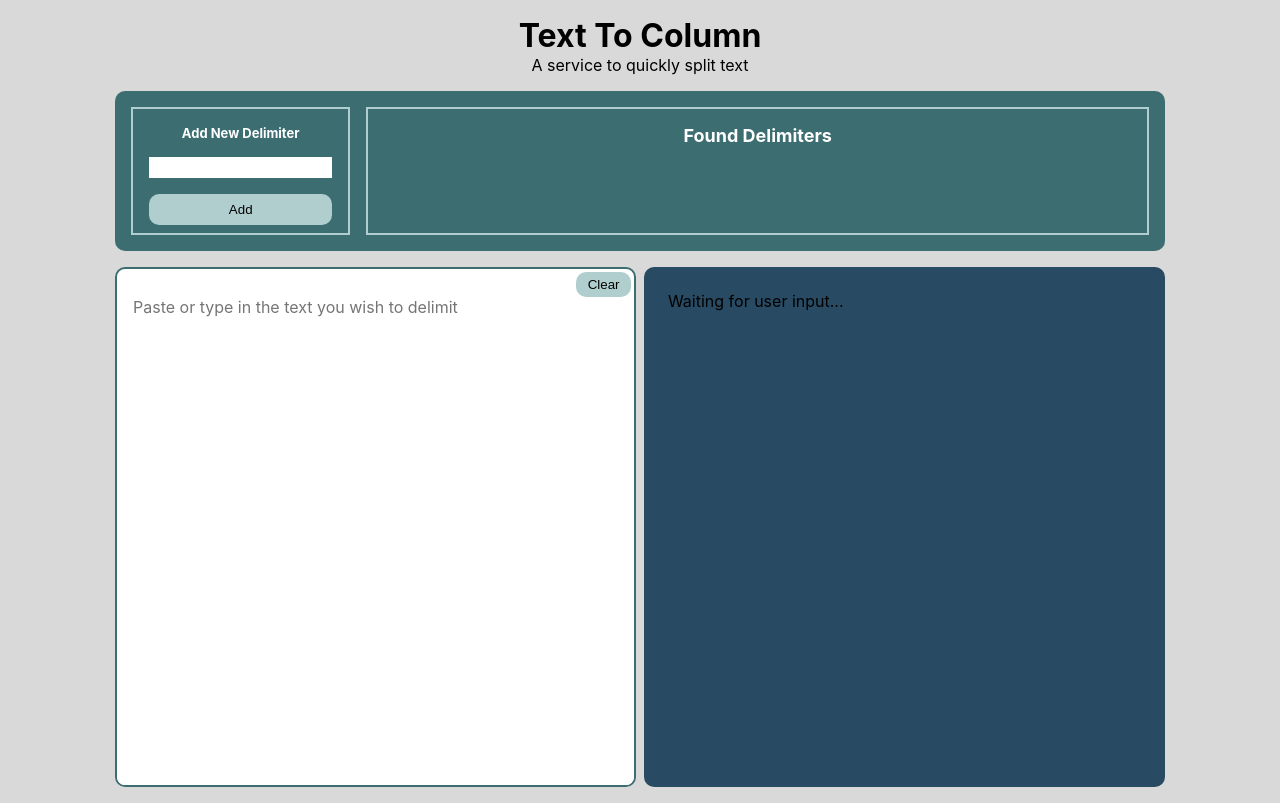
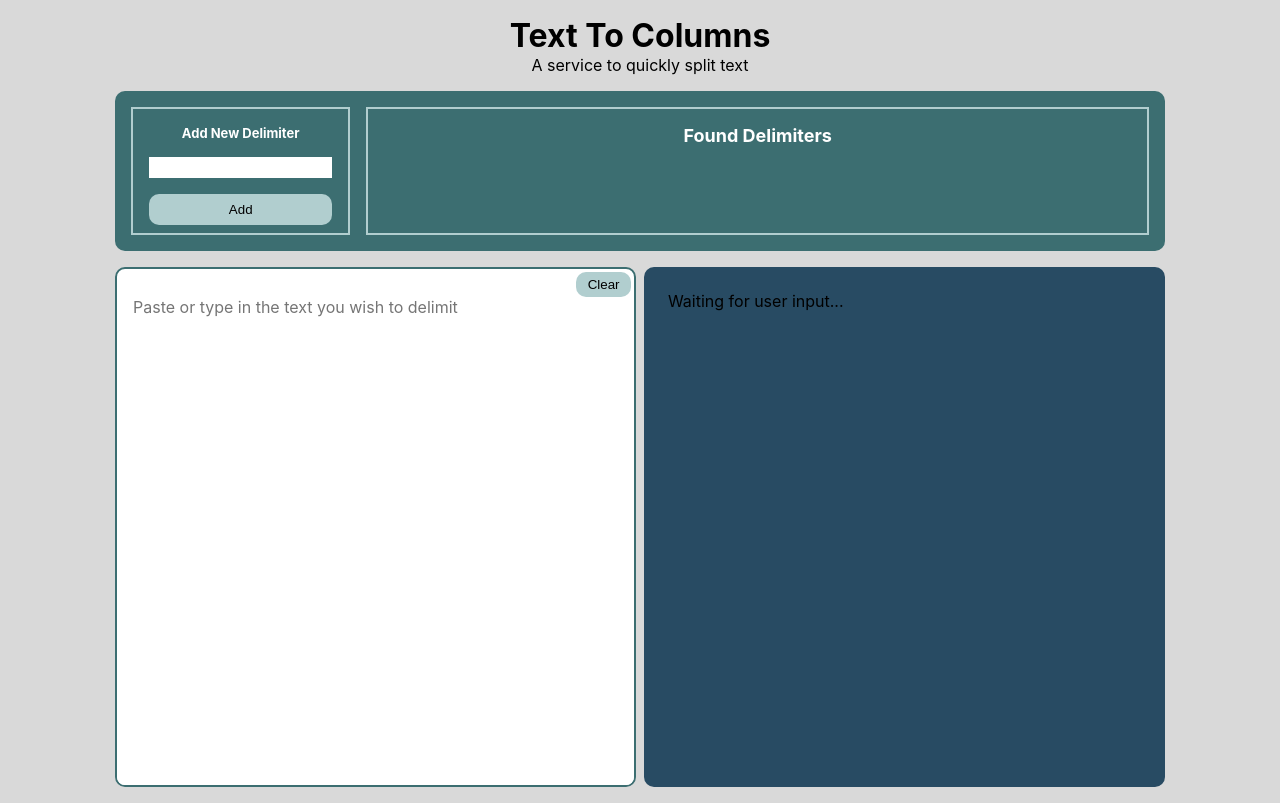
Before and after one commit to sinthushan/delimit_helper, a React (Vite) app: page / in a window 1280 px wide. Built offline with nearby package versions, Linux system fonts and the light colour scheme.

Commit message:
adding google adsense

```diff
--- a/index.html
+++ b/index.html
@@ -1,9 +1,14 @@
 <!DOCTYPE html>
 <html lang="en">
   <head>
+    <script
+      async
+      src="https://pagead2.googlesyndication.com/pagead/js/adsbygoogle.js?client=ca-pub-9944590059088805"
+      crossorigin="anonymous"
+    ></script>
     <meta charset="UTF-8" />
     <meta name="viewport" content="width=device-width, initial-scale=1.0" />
-    <title>Text To Column</title>
+    <title>Text To Columns</title>
   </head>
   <body>
     <div id="root"></div>
--- a/src/components/Header.tsx
+++ b/src/components/Header.tsx
@@ -1,7 +1,7 @@
 export const Header = () => {
   return (
     <header className="header">
-      <h1>Text To Column</h1>
+      <h1>Text To Columns</h1>
       <p>A service to quickly split text</p>
     </header>
   );
```
